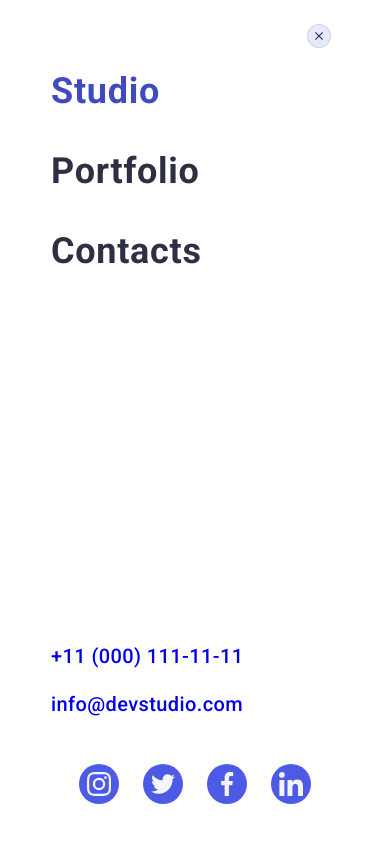
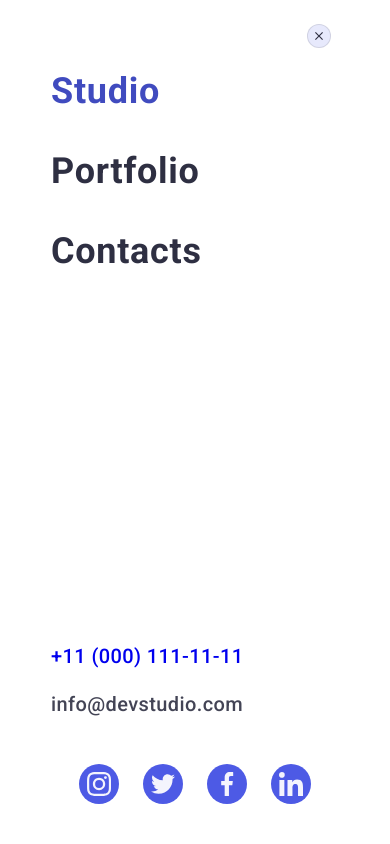
Before and after one commit to psv0782/goit-markup-hw-06, a plain HTML site: page index.html in a window 390 px wide. Both pictures are taken after a click on the button 327 px from the left and 26 px from the top of the page. Shown: the top 844 px of the page. Drawn offline with nearby package versions, Linux system fonts and the light colour scheme.

Commit message:
fixed phone color

```diff
--- a/css/style.css
+++ b/css/style.css
@@ -273,6 +273,8 @@ button {
     display: flex;
     flex-direction: column;
     height: 100%;
+    min-width: 320px;
+    min-height: 640px;
 }
 
 .mobile-menu-close {
@@ -349,8 +351,12 @@ button {
     font-size: 20px;
     line-height: 1.2;
     letter-spacing: 0.02em;
+    color: #4d5ae5;
+    font-style: normal;
+}
+
+.contacts-link-mobile.email{
     color: #434455;
-    font-style: normal;
 }
 
 .team-icon-list {
--- a/index.html
+++ b/index.html
@@ -82,7 +82,7 @@
                         >
                     </li>
                     <li class="contacts-item-mobile">
-                        <a class="contacts-link-mobile" href="mailto:info@devstudio.com"
+                        <a class="contacts-link-mobile email" href="mailto:info@devstudio.com"
                         >info@devstudio.com</a
                         >
                     </li>
```
